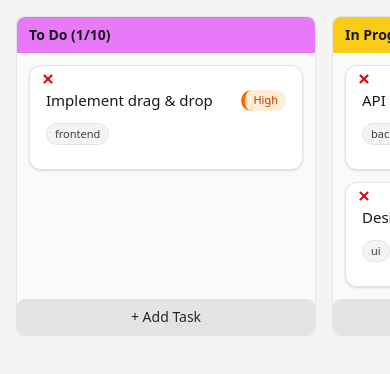
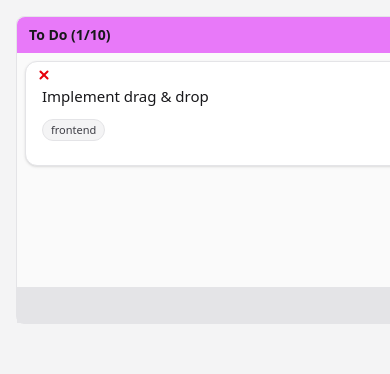
Before and after one commit to kaziabulhasib/kanban-component-hasib, a React (Vite) app: page / in a window 390 px wide. Shown: the top 374 px of the page. Built offline with nearby package versions, Linux system fonts and the light colour scheme.

Commit message:
style: improve mobile responsiveness for columns

```diff
--- a/src/components/kanbanboard/KanbanColumn.tsx
+++ b/src/components/kanbanboard/KanbanColumn.tsx
@@ -13,10 +13,10 @@
   onTaskCreate,
   onEditTask,
   onRequestDelete,
-  onKeyboardMove
+  onKeyboardMove,
 }) => {
   return (
-    <section className='w-[300px] bg-neutral-50 rounded-lg flex flex-col border border-neutral-200'>
+    <section className='w-full sm:w-[300px] bg-neutral-50 rounded-lg flex flex-col border border-neutral-200 shrink-0'>
       {/* Header */}
       <header
         className='rounded-t-lg py-2 px-3 text-sm font-semibold text-neutral-900 sticky top-0 z-10'
@@ -28,7 +28,7 @@
 
       {/* Card list */}
       <div
-        className='flex-1 overflow-y-auto p-3 flex flex-col gap-3'
+        className='flex-1 overflow-y-auto p-2 sm:p-3 flex flex-col gap-2 sm:gap-3'
         onDragOver={(e) => {
           e.preventDefault();
           handleDragOver(e, column.id);
@@ -55,7 +55,10 @@
       </div>
 
       {/* Add task button */}
-      <Button variant='secondary' onClick={() => onTaskCreate?.(column.id)}>
+      <Button
+        variant='secondary'
+        className='rounded-none sm:rounded-b-lg'
+        onClick={() => onTaskCreate?.(column.id)}>
         + Add Task
       </Button>
     </section>
```
Also changed, not shown: src/components/kanbanboard/KanbanBoard.tsx (+6 -6 lines).
